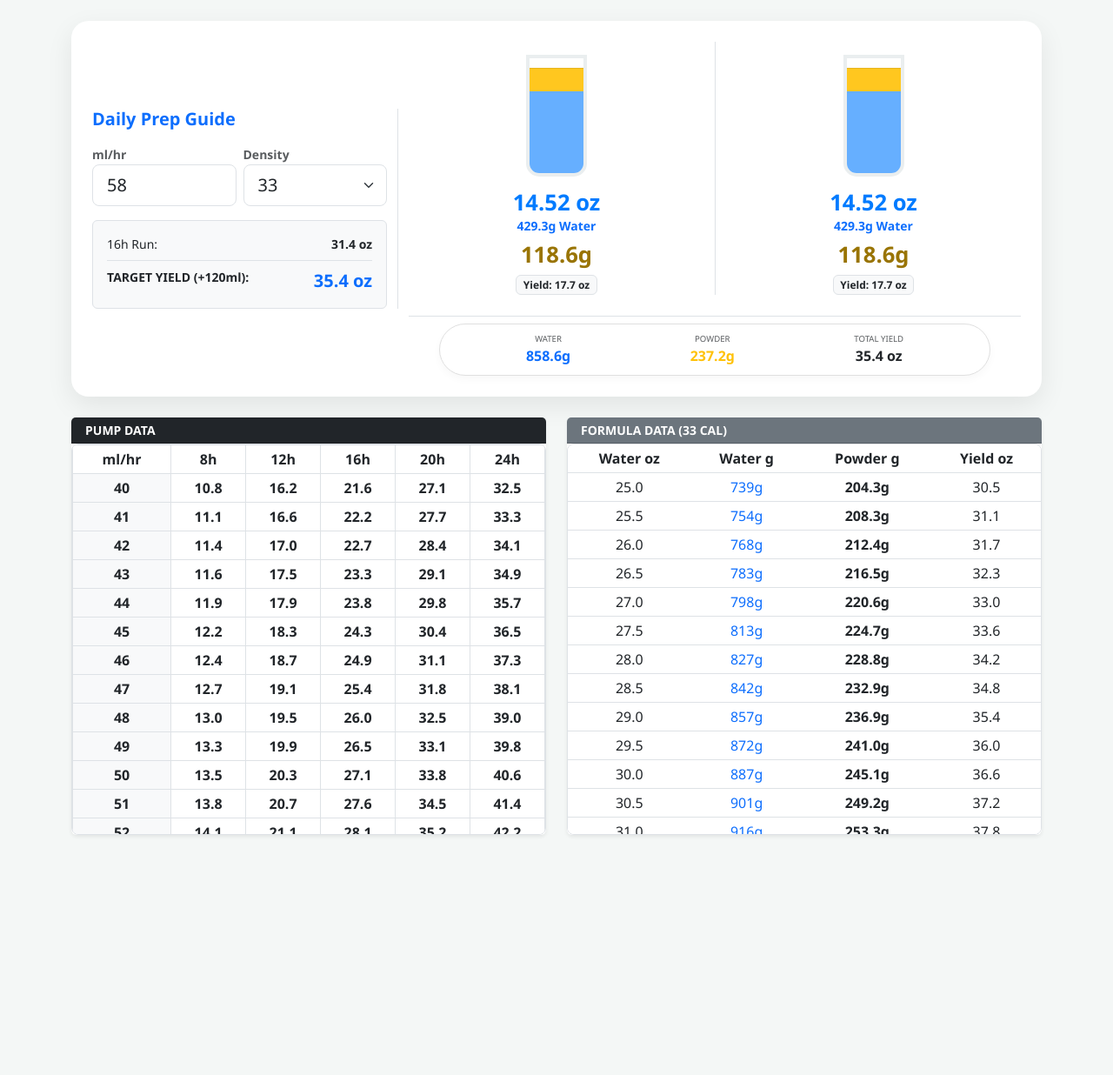
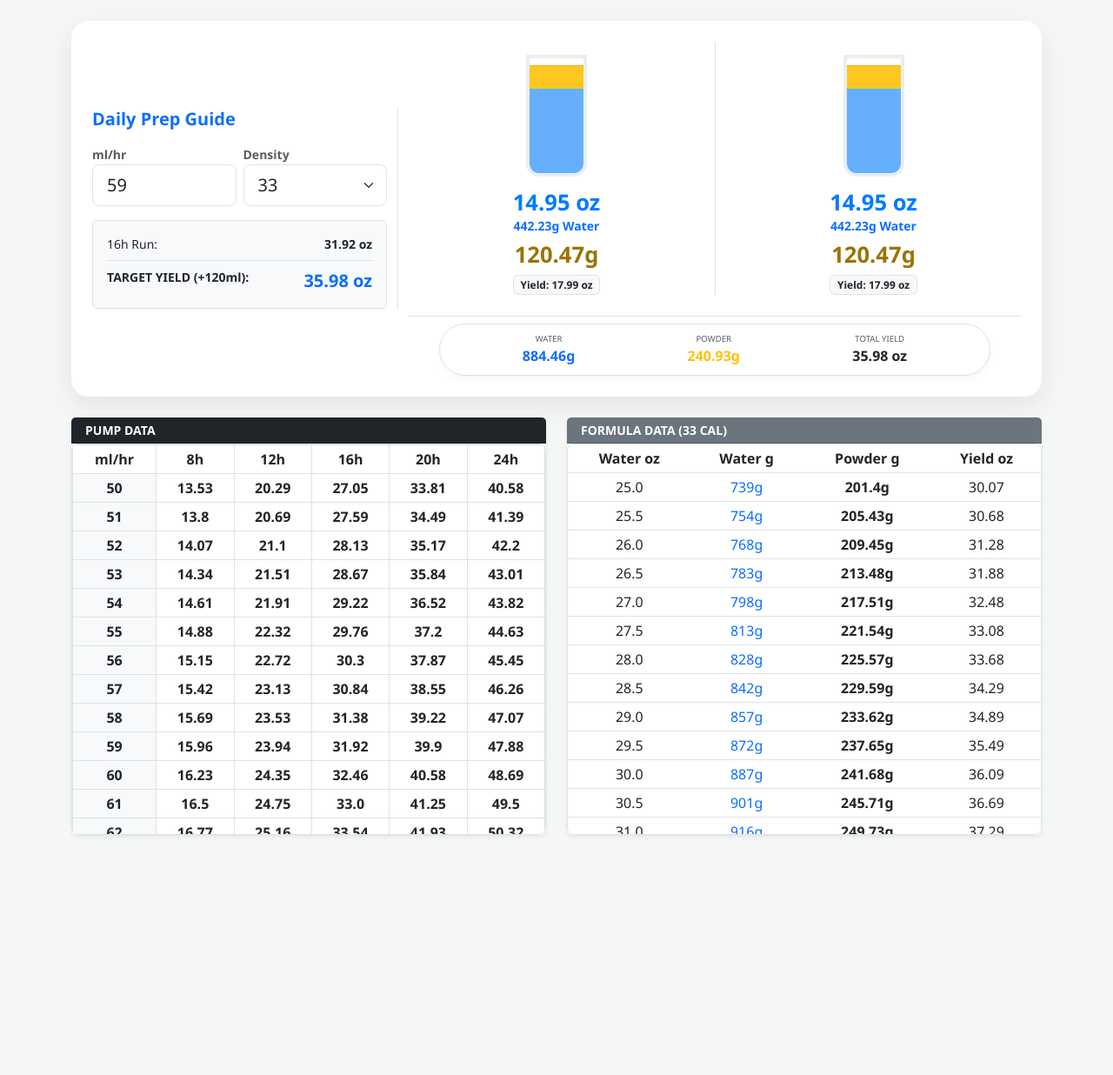
Before and after one commit to cohoga/elecare-jr, a Flask app: page / in a window 1280 px wide. Shown: the top 1236 px of the page at 87% size. Run offline with Flask 3, Linux system fonts and the light colour scheme.

Commit message:
update default and add precision

```diff
--- a/app/main.py
+++ b/app/main.py
@@ -3,12 +3,12 @@ from flask import Flask, render_template
 app = Flask(__name__)
 
 # Core Constants
-ML_TO_OZ = 29.57
+ML_TO_OZ = 29.57353
 
 def get_pump_payload():
     durations = [8, 12, 16, 20, 24]
     densities = [30, 31, 32, 33]
-    rates = list(range(40, 81))
+    rates = list(range(50, 81))
 
     data = {"durations": durations, "data_by_density": {}}
     for d in densities:
@@ -18,7 +18,7 @@ def get_pump_payload():
             for hrs in durations:
                 oz = (rate * hrs) / ML_TO_OZ
                 cal = oz * d
-                schedules.append({"hrs": hrs, "oz": round(oz, 1), "cal": int(cal)})
+                schedules.append({"hrs": hrs, "oz": round(oz, 2), "cal": int(cal)})
             rows.append({"rate": rate, "schedules": schedules})
         data["data_by_density"][d] = rows
     return data
@@ -29,10 +29,10 @@ def get_mixing_rows():
         w_g = w_oz * ML_TO_OZ
         p_data = {}
         for d in [30, 31, 32, 33]:
-            # Powder (g) = (Water Oz * Density) / (4.93 - (Density * 0.027))
-            p_g = (d * w_oz) / (4.93 - (d * 0.027))
-            yield_oz = w_oz + (p_g * 0.027)
-            p_data[d] = {"grams": round(p_g, 1), "yield": round(yield_oz, 1)}
+            # Powder (g) = (Water Oz * Density) / (4.92788 - (Density * 0.025198))
+            p_g = (d * w_oz) / (4.92788 - (d * 0.025198))
+            yield_oz = w_oz + (p_g * 0.025198)  # Total yield in oz
+            p_data[d] = {"grams": round(p_g, 2), "yield": round(yield_oz, 2)}
         rows.append({"water_oz": f"{w_oz:.1f}", "water_g": int(w_g), "powders": p_data})
     return rows
 
@@ -44,4 +44,4 @@ def index():
 
 if __name__ == '__main__':
     # Use port 5005 to avoid MacOS AirPlay conflicts on 5000
-    app.run(host='0.0.0.0', port=5005, debug=True)
+    app.run(host='0.0.0.0', port=5005)
--- a/app/static/js/calculator.js
+++ b/app/static/js/calculator.js
@@ -1,6 +1,6 @@
-const ML_TO_OZ = 29.57;
-const DISP = 0.027; // Displacement (oz/g)
-const CAL_G = 4.93; // Powder Caloric Density
+const ML_TO_OZ = 29.57353;
+const DISP = 0.025198; // Displacement (oz/g)
+const CAL_G = 4.92788; // Powder Caloric Density
 const BUFFER_ML = 120; // Hardcoded Safety Buffer
 
 function updateDashboard() {
@@ -18,15 +18,15 @@ function updateDashboard() {
     const pWaterG = pWaterOz * ML_TO_OZ;
 
     // 3. UI Updates - Header
-    setVal('raw-need-oz', runOz.toFixed(1) + " oz");
-    setVal('target-yield-oz', targetDailyYieldOz.toFixed(1) + " oz");
+    setVal('raw-need-oz', runOz.toFixed(2) + " oz");
+    setVal('target-yield-oz', targetDailyYieldOz.toFixed(2) + " oz");
 
     // 4. UI Updates - Portions
     for (let i = 1; i <= 2; i++) {
         setVal(`pw-oz${i}`, pWaterOz.toFixed(2) + " oz");
-        setVal(`pw-g${i}`, pWaterG.toFixed(1) + "g Water");
-        setVal(`pp${i}`, pPowderG.toFixed(1) + "g");
-        setVal(`py${i}`, "Yield: " + pYieldOz.toFixed(1) + " oz");
+        setVal(`pw-g${i}`, pWaterG.toFixed(2) + "g Water");
+        setVal(`pp${i}`, pPowderG.toFixed(2) + "g");
+        setVal(`py${i}`, "Yield: " + pYieldOz.toFixed(2) + " oz");
 
         // Adjust Cylinder Heights (Max capacity 600g for scale)
         const wPct = (pWaterG / 600) * 100;
@@ -41,9 +41,9 @@ function updateDashboard() {
     }
 
     // 5. UI Updates - Batch Summary
-    setVal('tot-w-g', (pWaterG * 2).toFixed(1) + "g");
-    setVal('tot-p-g', (pPowderG * 2).toFixed(1) + "g");
-    setVal('tot-y-oz', targetDailyYieldOz.toFixed(1) + " oz");
+    setVal('tot-w-g', (pWaterG * 2).toFixed(2) + "g");
+    setVal('tot-p-g', (pPowderG * 2).toFixed(2) + "g");
+    setVal('tot-y-oz', targetDailyYieldOz.toFixed(2) + " oz");
 
     // 6. Table Sync
     syncTables(density, rate);
--- a/app/templates/index.html
+++ b/app/templates/index.html
@@ -16,7 +16,7 @@
                     <div class="row g-2 mb-3">
                         <div class="col-6">
                             <label class="small fw-bold text-muted">ml/hr</label>
-                            <input type="number" id="rate-in" class="form-control form-control-lg" value="58">
+                            <input type="number" id="rate-in" class="form-control form-control-lg" value="59">
                         </div>
                         <div class="col-6">
                             <label class="small fw-bold text-muted">Density</label>
```
Also changed, not shown: 1 other file.
